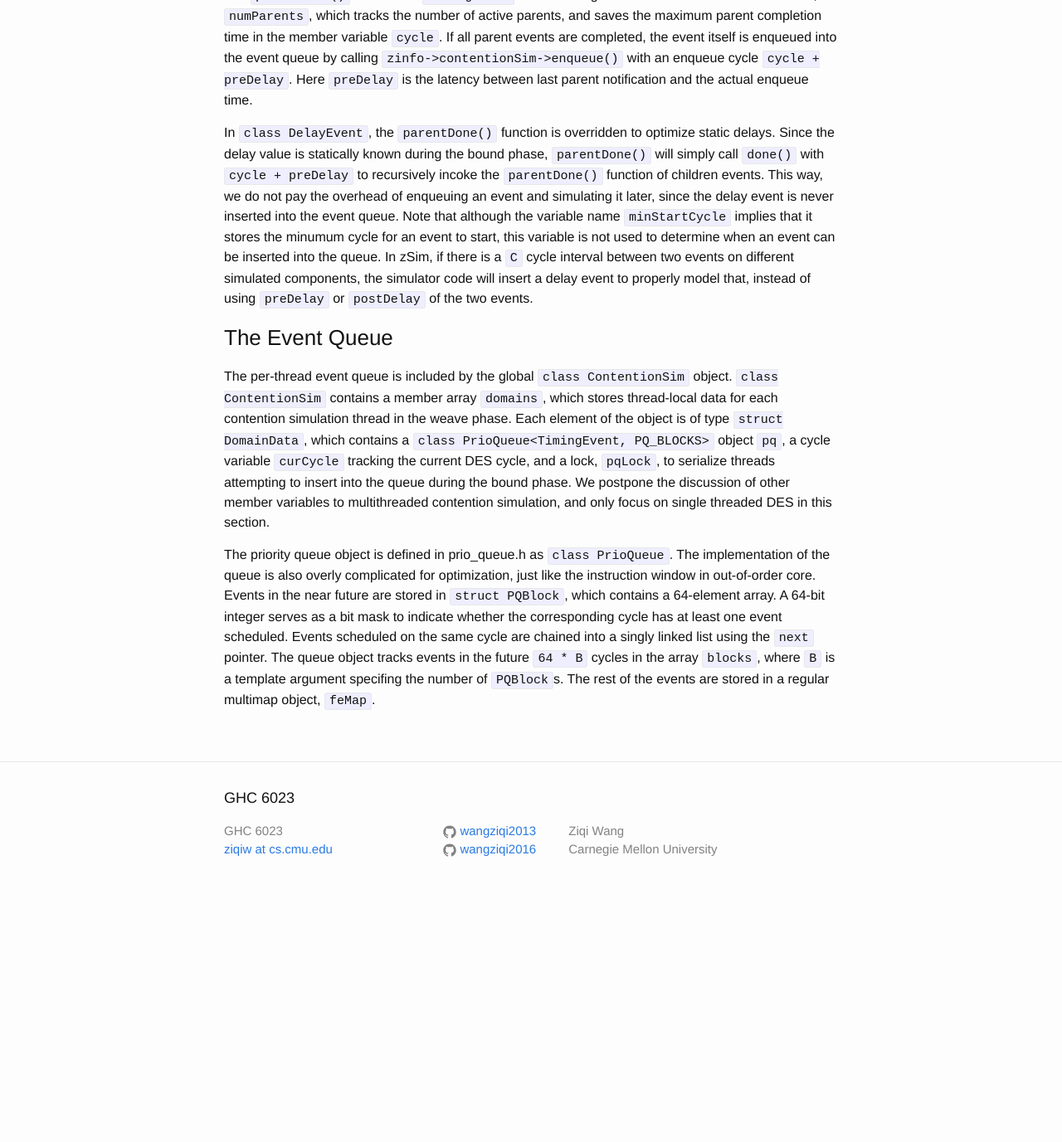
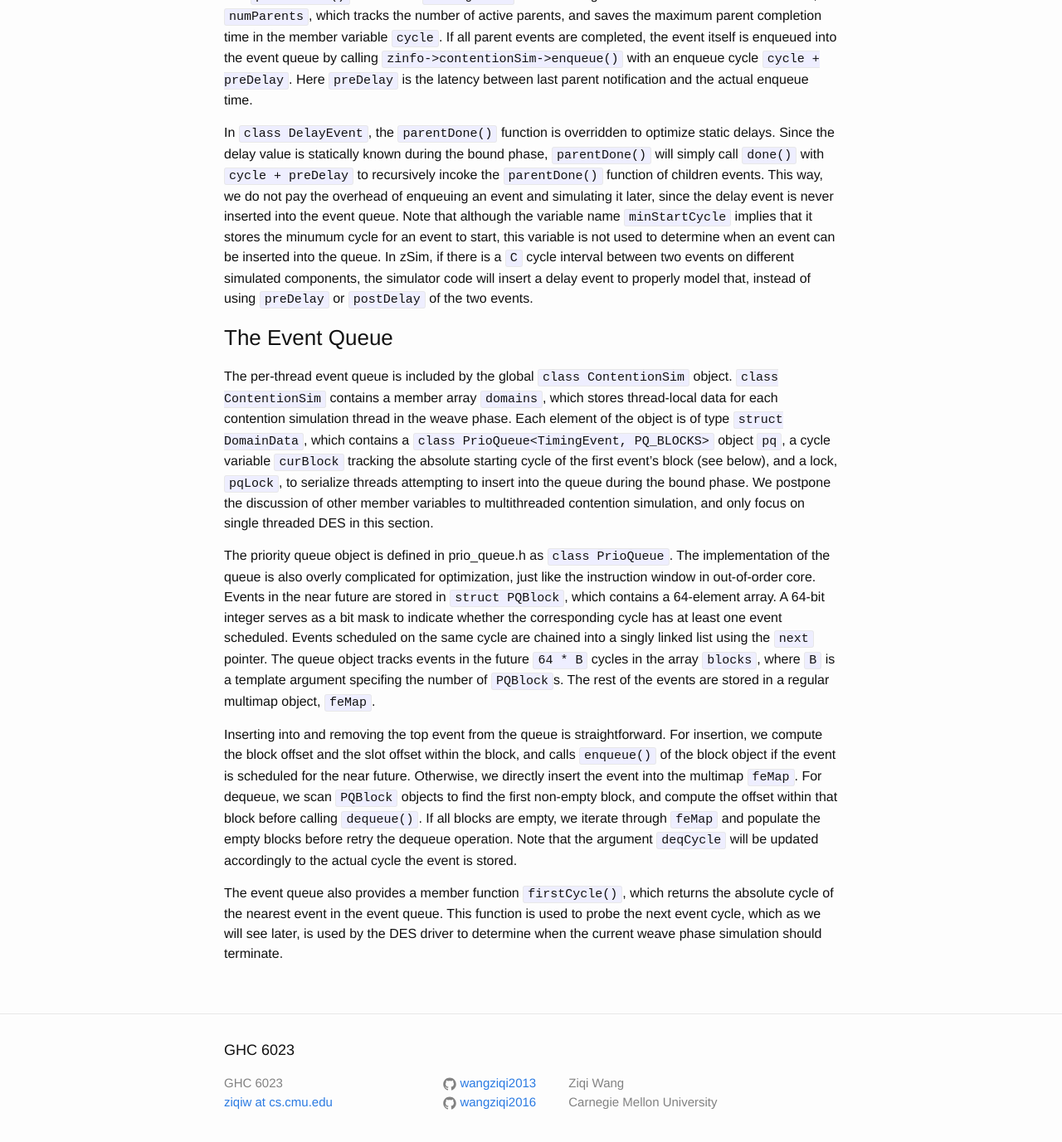
Before and after one commit to wangziqi2013/wangziqi2013.github.io, a Jekyll site: the page built from _posts/2019-01-22-understand-zsim-contention-sim.markdown, in a window 1280 px wide and 1400 px high, scrolled down 5542 px. Shown: the top 1377 px of the window at 83% size. Built offline with Jekyll 4.4.1, drawn with Linux system fonts in a browser that asks for light colours; before the commit the page ends 6638 px from its top, so only the background shows below that.

Commit message:
Adding firstCycle

```diff
--- a/_posts/2019-01-22-understand-zsim-contention-sim.markdown
+++ b/_posts/2019-01-22-understand-zsim-contention-sim.markdown
@@ -218,9 +218,10 @@ simulated components, the simulator code will insert a delay event to properly m
 The per-thread event queue is included by the global `class ContentionSim` object. `class ContentionSim` contains
 a member array `domains`, which stores thread-local data for each contention simulation thread in the weave phase.
 Each element of the object is of type `struct DomainData`, which contains a `class PrioQueue<TimingEvent, PQ_BLOCKS>`
-object `pq`, a cycle variable `curCycle` tracking the current DES cycle, and a lock, `pqLock`, to serialize threads
-attempting to insert into the queue during the bound phase. We postpone the discussion of other member variables to
-multithreaded contention simulation, and only focus on single threaded DES in this section.
+object `pq`, a cycle variable `curBlock` tracking the absolute starting cycle of the first event's block (see below),
+and a lock, `pqLock`, to serialize threads attempting to insert into the queue during the bound phase. We postpone the
+discussion of other member variables to multithreaded contention simulation, and only focus on single threaded DES in
+this section.
 
 The priority queue object is defined in prio\_queue.h as `class PrioQueue`. The implementation of the queue is also
 overly complicated for optimization, just like the instruction window in out-of-order core. Events in the near future
@@ -228,3 +229,14 @@ are stored in `struct PQBlock`, which contains a 64-element array. A 64-bit inte
 list using the `next` pointer. The queue object tracks events in the future `64 * B` cycles in the array `blocks`, where
 `B` is a template argument specifing the number of `PQBlock`s. The rest of the events are stored in a regular multimap
 object, `feMap`.
+
+Inserting into and removing the top event from the queue is straightforward. For insertion, we compute the block offset
+and the slot offset within the block, and calls `enqueue()` of the block object if the event is scheduled for the near future.
+Otherwise, we directly insert the event into the multimap `feMap`. For dequeue, we scan `PQBlock` objects to find the first
+non-empty block, and compute the offset within that block before calling `dequeue()`. If all blocks are empty, we iterate
+through `feMap` and populate the empty blocks before retry the dequeue operation. Note that the argument `deqCycle` will
+be updated accordingly to the actual cycle the event is stored.
+
+The event queue also provides a member function `firstCycle()`, which returns the absolute cycle of the nearest event in
+the event queue. This function is used to probe the next event cycle, which as we will see later, is used by the DES driver
+to determine when the current weave phase simulation should terminate.
```
